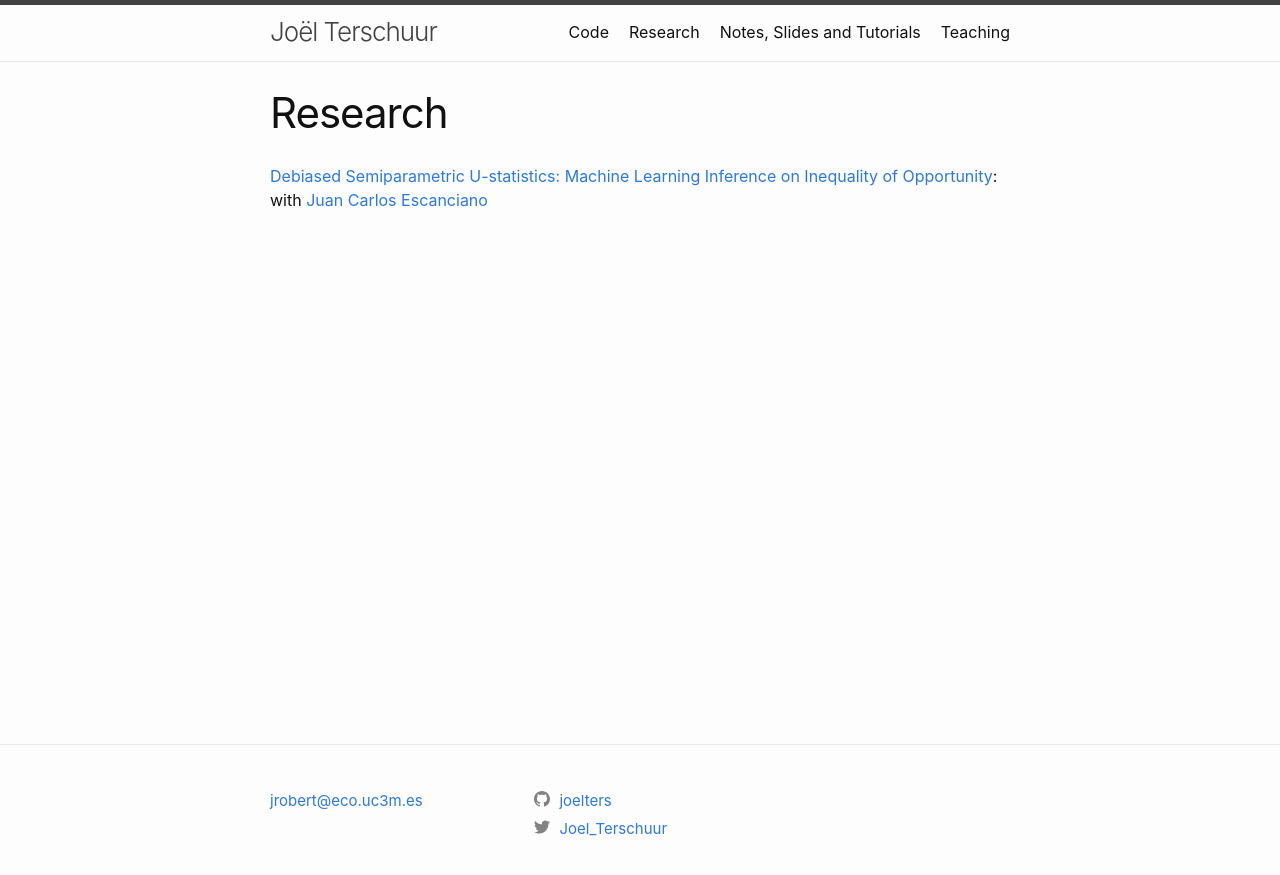
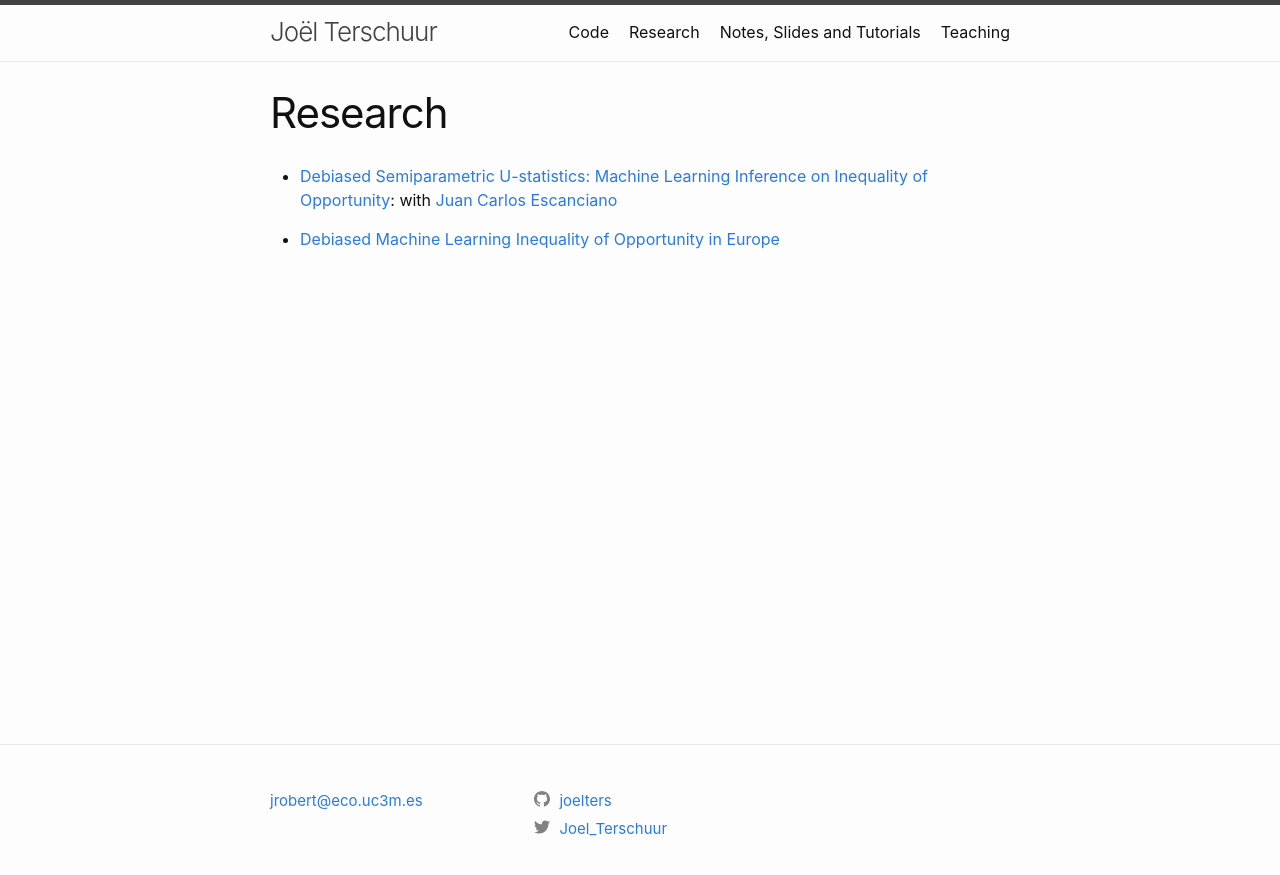
Before and after one commit to joelters/Website, a Jekyll site: the page built from research.markdown, in a window 1280 px wide. Shown: the top 875 px of the page. Built offline with Jekyll 4.4.1, drawn with Linux system fonts in a browser that asks for light colours.

Commit message:
add paper Europe

```diff
--- a/research.markdown
+++ b/research.markdown
@@ -5,5 +5,7 @@ permalink: /research/
 sitemap: true
 ---
 
-[Debiased Semiparametric U-statistics: Machine Learning Inference on Inequality of Opportunity](https://arxiv.org/pdf/2206.05235.pdf): with
+  - [Debiased Semiparametric U-statistics: Machine Learning Inference on Inequality of Opportunity](https://arxiv.org/pdf/2206.05235.pdf): with
 [Juan Carlos Escanciano](https://sites.google.com/view/juancarlosescanciano/home?authuser=0)
+
+  - [Debiased Machine Learning Inequality of Opportunity in Europe](https://arxiv.org/pdf/2212.02407)
--- a/slidesnotes.markdown
+++ b/slidesnotes.markdown
@@ -4,6 +4,9 @@ title: Notes, Slides and Tutorials
 permalink: /notesandslides/
 sitemap: true
 ---
+
+Here I upload notes, slides and tutorials. Some are still in progress
+
 # Notes
 
 [Probability Theory](https://raw.githubusercontent.com/joelters/website/gh-pages/assets/notes_prob.pdf)
```
